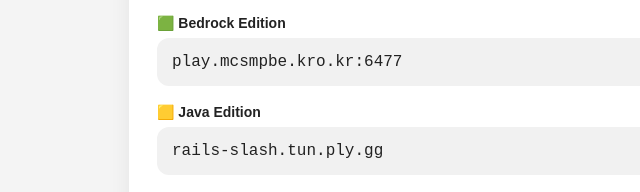
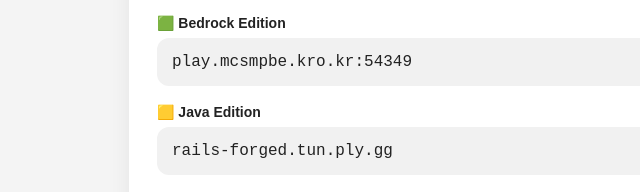
Before and after one commit to baekdoovm/baekdoovm.github.io, a plain HTML site: page index.html in a window 1280 px wide. Shown: the part 355-547 px from the top of the page, 61-701 px from the left. Drawn offline with Linux system fonts and the light colour scheme; no server answers.

Commit message:
Update index.html

```diff
--- a/index.html
+++ b/index.html
@@ -462,12 +462,12 @@ footer {
 
         <div class="address-row">
             <div class="address" id="bedrockAddress">
-                play.mcsmpbe.kro.kr:6477
+                play.mcsmpbe.kro.kr:54349
             </div>
 
             <button
                 class="copy-button"
-                onclick="copyAddress('play.mcsmpbe.kro.kr:6477', this)">
+                onclick="copyAddress('play.mcsmpbe.kro.kr:54349', this)">
                 복사
             </button>
         </div>
@@ -481,12 +481,12 @@ footer {
 
         <div class="address-row">
             <div class="address">
-                rails-slash.tun.ply.gg
+                rails-forged.tun.ply.gg
             </div>
 
             <button
                 class="copy-button"
-                onclick="copyAddress('rails-slash.tun.ply.gg', this)">
+                onclick="copyAddress('rails-forged.tun.ply.gg', this)">
                 복사
             </button>
         </div>
@@ -526,7 +526,7 @@ footer {
 
     <a
         class="status-link"
-        href="https://mcstatus.io/status/bedrock/play.mcsmpbe.kro.kr:6477"
+        href="https://mcstatus.io/status/bedrock/play.mcsmpbe.kro.kr:54349"
         target="_blank"
         rel="noopener noreferrer">
         자세한 서버 상태 확인 →
@@ -534,7 +534,7 @@ footer {
 
     <a
         class="status-link"
-        href="https://mcstatus.io/status/java/rails-slash.tun.ply.gg"
+        href="https://mcstatus.io/status/java/rails-forged.tun.ply.gg"
         target="_blank"
         rel="noopener noreferrer">
         Java 서버 상태 확인 →
```
